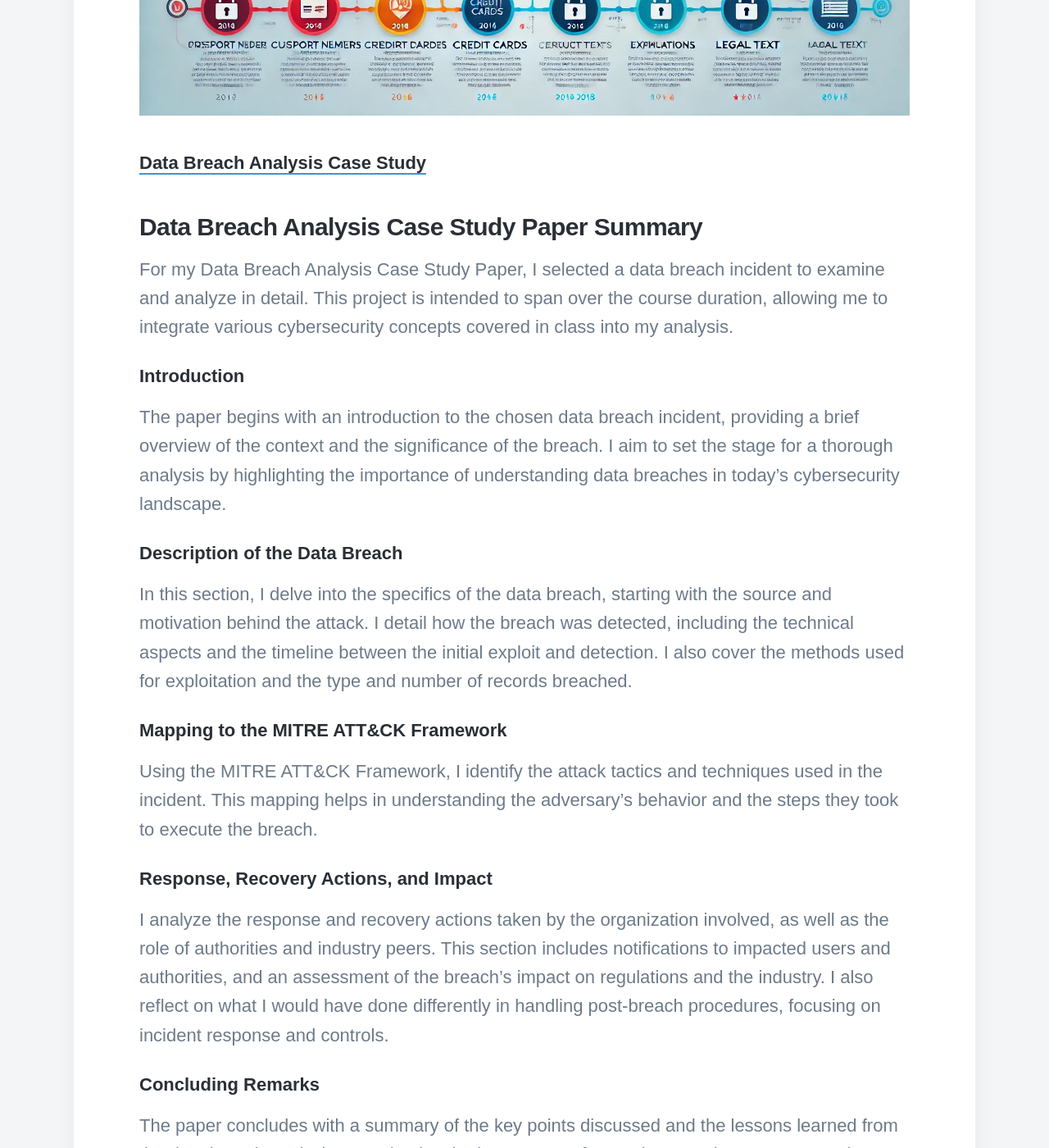
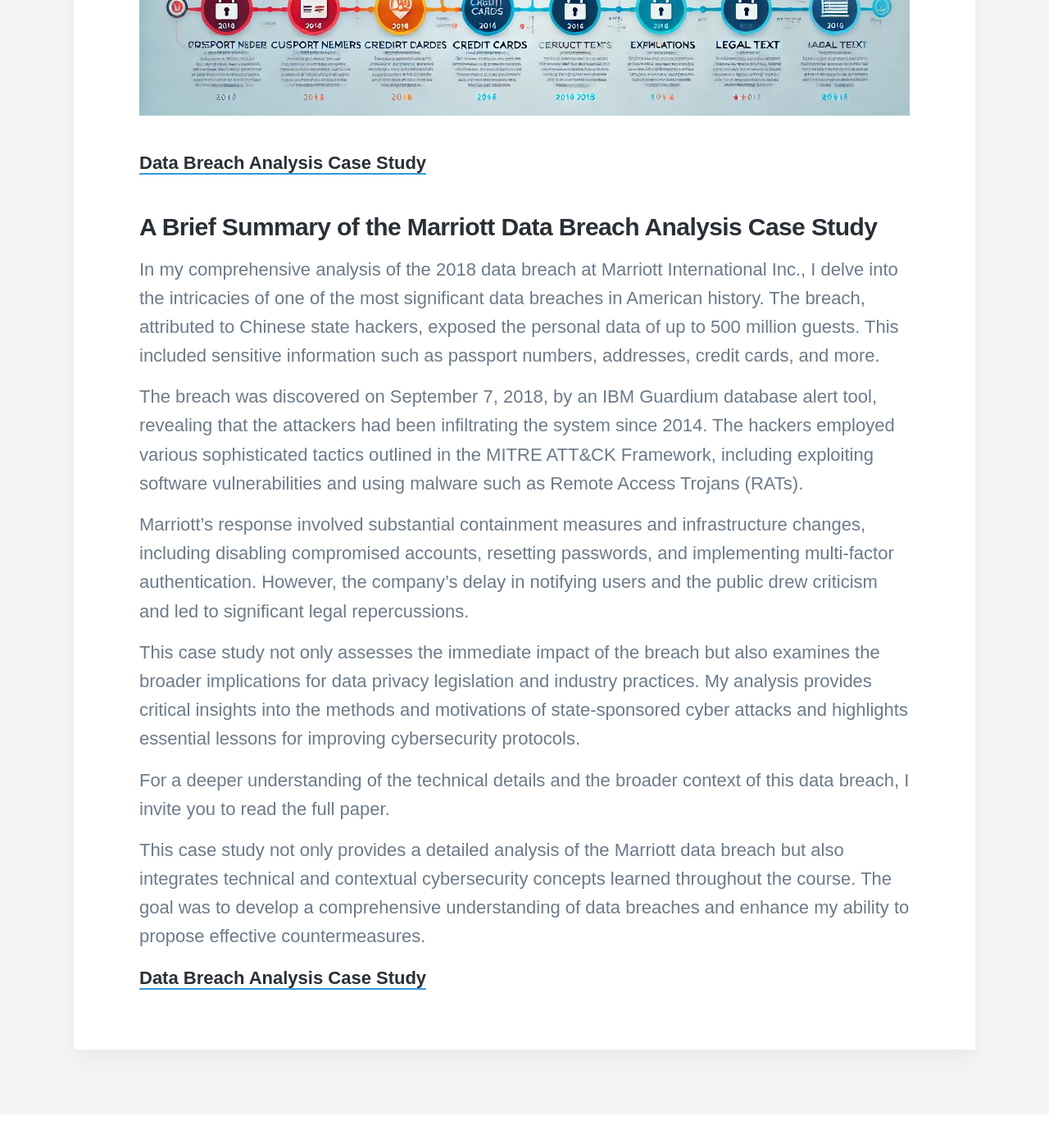
Before and after one commit to vkibaja/vkibaja.github.io, a Jekyll site: the page built from _projects/2024-07-22-Data-Breach-Analysis-Case-Study-project.md, in a window 1280 px wide and 1400 px high, scrolled down 998 px. Shown: the whole window at 82% size. Built offline with Jekyll 4.4.1, drawn with Linux system fonts in a browser that asks for light colours; nearby versions of some CDN libraries; some web fonts are replaced; some of the changed text lies outside the part shown.

Commit message:
Update 2024-07-22-Data-Breach-Analysis-Case-Study-project.md

```diff
--- a/_projects/2024-07-22-Data-Breach-Analysis-Case-Study-project.md
+++ b/_projects/2024-07-22-Data-Breach-Analysis-Case-Study-project.md
@@ -10,28 +10,18 @@
 
 [Data Breach Analysis Case Study](https://vkibaja.github.io/assets/Data.Breach.Analysis.Case.Study.Paper.pdf)
 
-### Data Breach Analysis Case Study Paper Summary
+### A Brief Summary of the Marriott Data Breach Analysis Case Study
 
-For my Data Breach Analysis Case Study Paper, I selected a data breach incident to examine and analyze in detail. This project is intended to span over the course duration, allowing me to integrate various cybersecurity concepts covered in class into my analysis.
+In my comprehensive analysis of the 2018 data breach at Marriott International Inc., I delve into the intricacies of one of the most significant data breaches in American history. The breach, attributed to Chinese state hackers, exposed the personal data of up to 500 million guests. This included sensitive information such as passport numbers, addresses, credit cards, and more.
 
-#### Introduction
-The paper begins with an introduction to the chosen data breach incident, providing a brief overview of the context and the significance of the breach. I aim to set the stage for a thorough analysis by highlighting the importance of understanding data breaches in today's cybersecurity landscape.
+The breach was discovered on September 7, 2018, by an IBM Guardium database alert tool, revealing that the attackers had been infiltrating the system since 2014. The hackers employed various sophisticated tactics outlined in the MITRE ATT&CK Framework, including exploiting software vulnerabilities and using malware such as Remote Access Trojans (RATs).
 
-#### Description of the Data Breach
-In this section, I delve into the specifics of the data breach, starting with the source and motivation behind the attack. I detail how the breach was detected, including the technical aspects and the timeline between the initial exploit and detection. I also cover the methods used for exploitation and the type and number of records breached.
+Marriott's response involved substantial containment measures and infrastructure changes, including disabling compromised accounts, resetting passwords, and implementing multi-factor authentication. However, the company's delay in notifying users and the public drew criticism and led to significant legal repercussions.
 
-#### Mapping to the MITRE ATT&CK Framework
-Using the MITRE ATT&CK Framework, I identify the attack tactics and techniques used in the incident. This mapping helps in understanding the adversary's behavior and the steps they took to execute the breach.
+This case study not only assesses the immediate impact of the breach but also examines the broader implications for data privacy legislation and industry practices. My analysis provides critical insights into the methods and motivations of state-sponsored cyber attacks and highlights essential lessons for improving cybersecurity protocols.
 
-#### Response, Recovery Actions, and Impact
-I analyze the response and recovery actions taken by the organization involved, as well as the role of authorities and industry peers. This section includes notifications to impacted users and authorities, and an assessment of the breach's impact on regulations and the industry. I also reflect on what I would have done differently in handling post-breach procedures, focusing on incident response and controls.
+For a deeper understanding of the technical details and the broader context of this data breach, I invite you to read the full paper.
 
-#### Concluding Remarks
-The paper concludes with a summary of the key points discussed and the lessons learned from the data breach analysis. I emphasize the importance of proactive security measures and continuous improvement in incident response strategies.
-
-#### References
-All sources used in the research are cited according to Kate L. Turabian’s Manual for Writers of Research Papers, Theses, and Dissertations.
-
-This case study not only provides a detailed analysis of a specific data breach but also integrates technical and contextual cybersecurity concepts learned throughout the course. The goal is to develop a comprehensive understanding of data breaches and enhance my ability to propose effective countermeasures.
+This case study not only provides a detailed analysis of the Marriott data breach but also integrates technical and contextual cybersecurity concepts learned throughout the course. The goal was to develop a comprehensive understanding of data breaches and enhance my ability to propose effective countermeasures.
 
 [Data Breach Analysis Case Study](https://vkibaja.github.io/assets/Data.Breach.Analysis.Case.Study.Paper.pdf)
```
